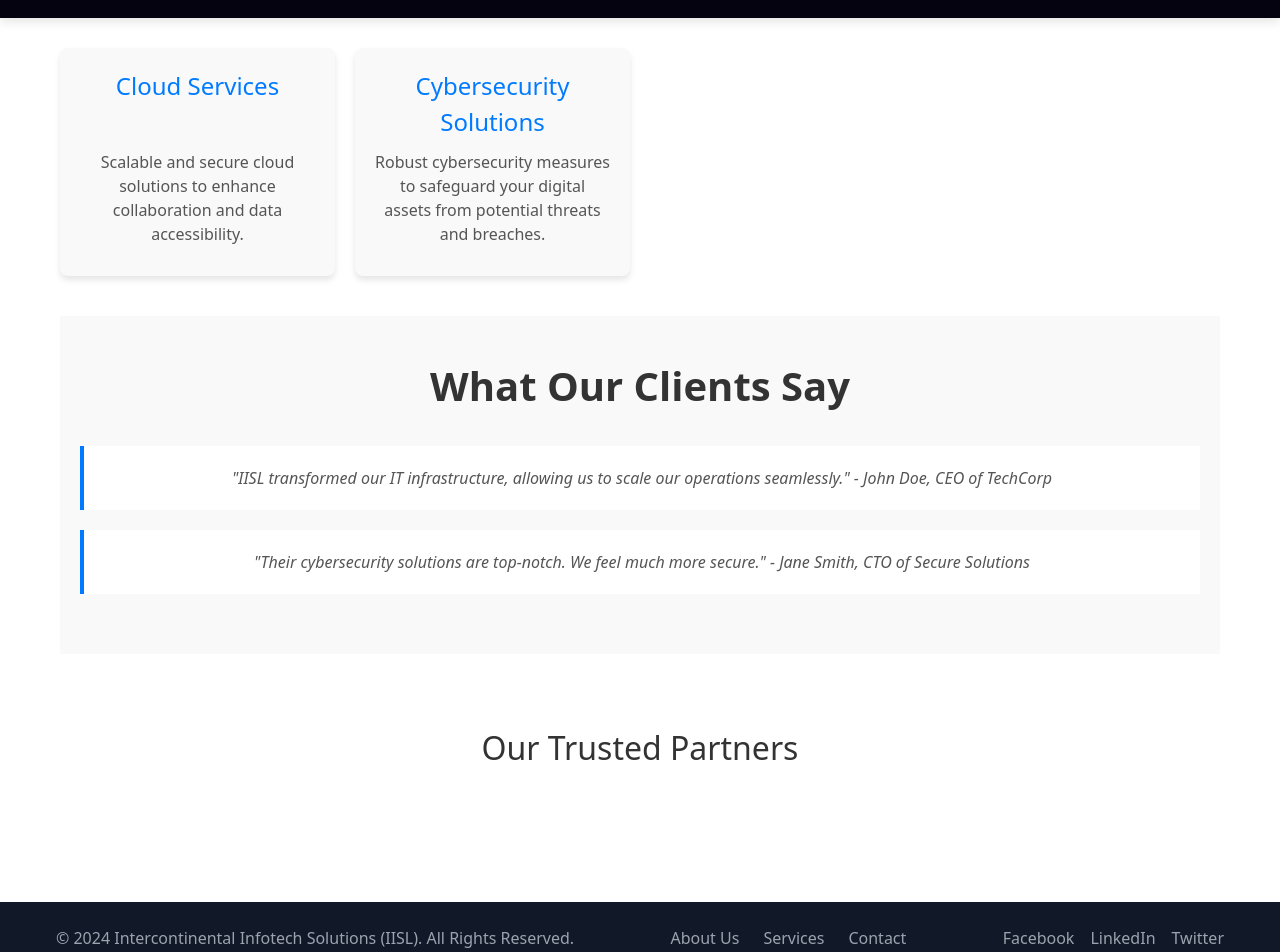
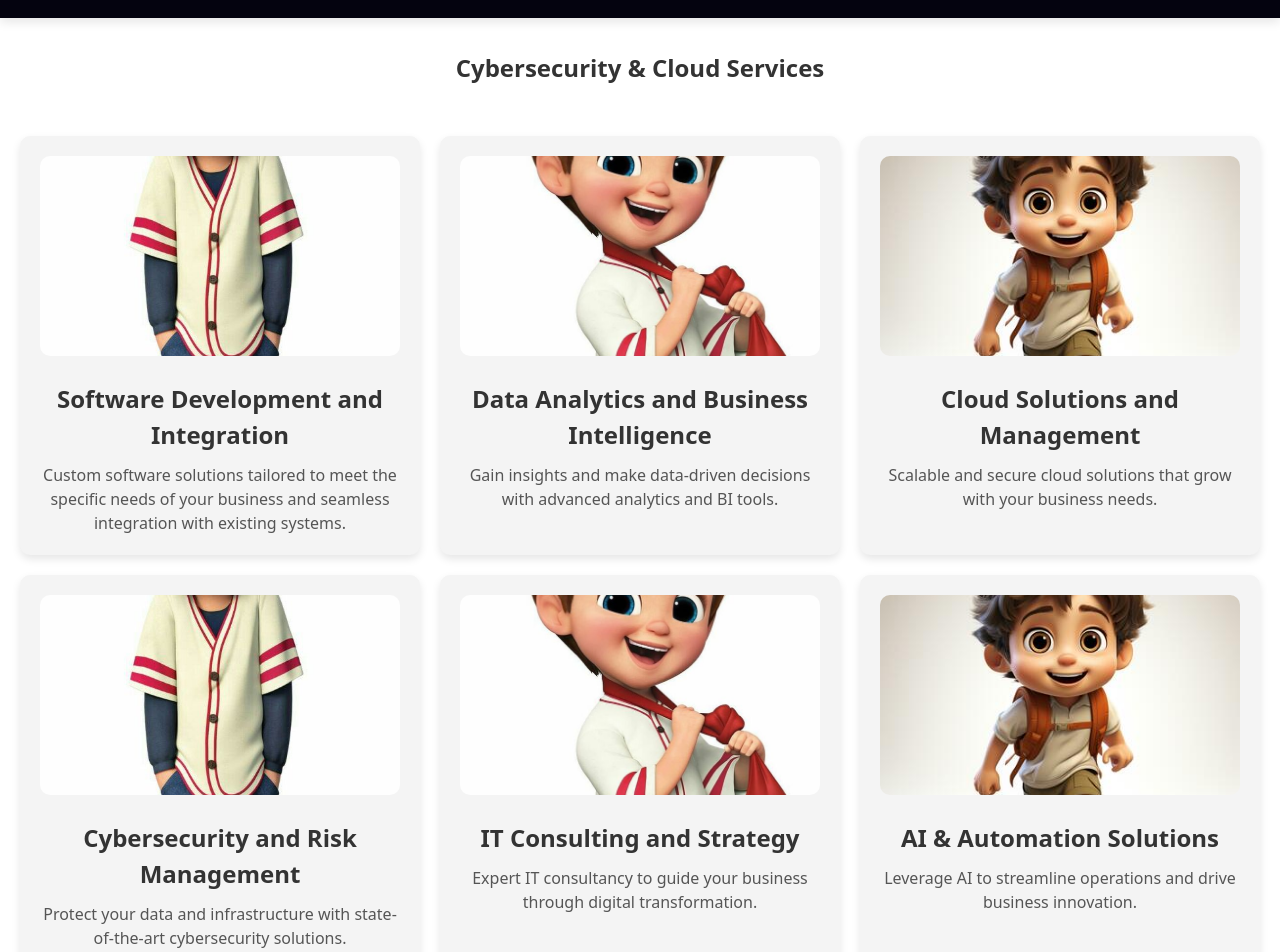
Before and after one commit to mperwe/iisl_website, a React (Create React App) app: page /cyber in a window 1280 px wide. Shown: the part 80-1032 px from the top of the page. Built offline with nearby package versions, Linux system fonts and the light colour scheme.

Commit message:
edit Services

```diff
--- a/src/pages/Services.js
+++ b/src/pages/Services.js
@@ -15,7 +15,7 @@ const Services = () => {
          <a href="/software" className="service-card">
           <h3 className="service-title">Data Analytics and Business Intelligence</h3>
           <p className="service-description">
-          Data Analytics and Business Intelligence
+          Turning data into insights, using analysis and forecasts to guide strategic decisions and drive growth.
           </p>
         </a>
 
@@ -23,7 +23,7 @@ const Services = () => {
         <a href="/network" className="service-card">
           <h3 className="service-title">Managed IT Services</h3>
           <p className="service-description">
-            Comprehensive management of your IT infrastructure to ensure continuous operations and reduce downtime.
+          This involves outsourcing IT management to experts, ensuring smooth operations and security while businesses focus on their core tasks.
           </p>
         </a>
 
@@ -31,7 +31,7 @@ const Services = () => {
         <a href="/cyber" className="service-card">
           <h3 className="service-title">Cloud Services</h3>
           <p className="service-description">
-            Scalable and secure cloud solutions to enhance collaboration and data accessibility.
+          Offering remote access to computing resources like storage and software, Cloud Services provide businesses with scalability, flexibility, and cost savings.
           </p>
         </a>
 
@@ -39,24 +39,24 @@ const Services = () => {
         <a href="/cyber" className="service-card">
           <h3 className="service-title">Cybersecurity Solutions</h3>
           <p className="service-description">
-            Robust cybersecurity measures to safeguard your digital assets from potential threats and breaches.
+          Protect businesses from digital threats through measures like firewalls, encryption, and threat monitoring.
           </p>
         </a>
 
 
         {/* Software Development and Integration */}
         <a href="/software" className="service-card">
-          <h3 className="service-title">Software Development and Integration</h3>
+          <h3 className="service-title">Software Development & Integration</h3>
           <p className="service-description">
-            Custom software solutions tailored to meet the specific needs of your business and seamless integration with existing systems.
+          We focus on creating custom software solutions and ensuring seamless integration with existing systems to optimize business processes and functionality
           </p>
         </a>
 
         {/* IT Training and Development */}
         <a href="/consult" className="service-card">
-          <h3 className="service-title">IT Training and Development</h3>
+          <h3 className="service-title">IT Training and Outsourcing</h3>
           <p className="service-description">
-            Professional training programs designed to enhance the IT skills of your workforce and foster growth.
+          This involves training upskills the workforce, enhancing productivity, while outsourcing lets companies hire external experts for specific tasks, optimizing operations and reducing costs
           </p>
         </a>
 
@@ -64,16 +64,17 @@ const Services = () => {
         <a href="/consult" className="service-card">
           <h3 className="service-title">IT Consulting Services</h3>
           <p className="service-description">
-            Providing expert IT consulting to help businesses streamline operations, boost efficiency, and stay ahead of the competition.
+          We provide expert advice to businesses on how to use technology to achieve their goals. Consultants assess existing IT systems, recommend improvements, and help implement solutions to optimize efficiency, security, and busines growth.
           </p>
         </a>
 
 
          {/* Network Infrastructure Design and Optimization */}
          <a href="/network" className="service-card">
-          <h3 className="service-title">Network Infrastructure Design and Optimization</h3>
+          <h3 className="service-title">Network Infrastructure Design</h3>
           <p className="service-description">
-          Network Infrastructure Design and Optimization.
+
+          This involves planning and creating the layout for a company’s network, including servers, routers, switches, and connections. The goal is to ensure reliable, secure, and scalable communication systems that support business operations efficiently.
           </p>
         </a>
 
--- a/src/pages/consult.js
+++ b/src/pages/consult.js
@@ -1,47 +1,74 @@
 import React from "react";
-import "./Services.css"; // Link CSS
+import { Link } from "react-router-dom"; // Import Link from react-router-dom
+import "./styles.css"; // Link CSS
 
-// Import images for the extra cards
-import extraCard1Img from "../components/images/boy2.jpg";
-import extraCard2Img from "../components/images/boy2.jpg";
+// Import images for the service cards
+import card1Img from "../components/images/boy1.jpg";
+import card2Img from "../components/images/boy2.jpg";
+import card3Img from "../components/images/boy3.jpg";
+import card4Img from "../components/images/boy1.jpg";
+import card5Img from "../components/images/boy2.jpg";
+import card6Img from "../components/images/boy3.jpg";
 
-const Services = () => {
+const Software = () => {
   return (
-    <div className="services-container">
+    <div className="styles-container">
       {/* Services Section */}
-      <h2 className="services-title">IT Consultation & Training</h2>
-      <div className="services-grid">
-
-        {/* IT Training and Development */}
-        <a href="" className="service-card">
-          <h3 className="service-title">IT Training and Development</h3>
-          <p className="service-description">
-            Professional training programs designed to enhance the IT skills of your workforce and foster growth.
+      <h2 className="styles-title">Training & Consultation</h2>
+      <div className="styles-grid">
+        {/* Styles Cards */}
+        <a href="#" className="styles-card">
+          <img src={card1Img} alt="Software Development" className="styles-image" />
+          <h3 className="styles-title">Software Development and Integration</h3>
+          <p className="styles-description">
+            Custom software solutions tailored to meet the specific needs of your business and seamless integration with existing systems.
           </p>
         </a>
-
-        {/* IT Consulting Services */}
-        <a href="" className="service-card">
-          <h3 className="service-title">IT Consulting Services</h3>
-          <p className="service-description">
-            Providing expert IT consulting to help businesses streamline operations, boost efficiency, and stay ahead of the competition.
+        <a href="#" className="styles-card">
+          <img src={card2Img} alt="Data Analytics" className="styles-image" />
+          <h3 className="styles-title">Data Analytics and Business Intelligence</h3>
+          <p className="styles-description">
+            Gain insights and make data-driven decisions with advanced analytics and BI tools.
           </p>
         </a>
-
+        <a href="#" className="styles-card">
+          <img src={card3Img} alt="Cloud Solutions" className="styles-image" />
+          <h3 className="styles-title">Cloud Solutions and Management</h3>
+          <p className="styles-description">
+            Scalable and secure cloud solutions that grow with your business needs.
+          </p>
+        </a>
+        <a href="#" className="styles-card">
+          <img src={card4Img} alt="Cybersecurity" className="styles-image" />
+          <h3 className="styles-title">Cybersecurity and Risk Management</h3>
+          <p className="styles-description">
+            Protect your data and infrastructure with state-of-the-art cybersecurity solutions.
+          </p>
+        </a>
+        <a href="#" className="styles-card">
+          <img src={card5Img} alt="IT Consulting" className="styles-image" />
+          <h3 className="styles-title">IT Consulting and Strategy</h3>
+          <p className="styles-description">
+            Expert IT consultancy to guide your business through digital transformation.
+          </p>
+        </a>
+        <a href="#" className="styles-card">
+          <img src={card6Img} alt="AI & Automation" className="styles-image" />
+          <h3 className="styles-title">AI & Automation Solutions</h3>
+          <p className="styles-description">
+            Leverage AI to streamline operations and drive business innovation.
+          </p>
+        </a>
       </div>
 
-      {/* Testimonials Section */}
-      <div className="testimonials-section">
-        <h2 className="section-title">What Our Clients Say</h2>
-        <div className="testimonial">
-          <p>"IISL transformed our IT infrastructure, allowing us to scale our operations seamlessly." - John Doe, CEO of TechCorp</p>
-        </div>
-        <div className="testimonial">
-          <p>"Their cybersecurity solutions are top-notch. We feel much more secure." - Jane Smith, CTO of Secure Solutions</p>
-        </div>
+      {/* Back to Services Button */}
+      <div className="back-button-container">
+        <Link to="/services" className="back-button">
+          Back to Services
+        </Link>
       </div>
 
-      {/* Business Partners Section */}
+           {/* Business Partners Section */}
       <div className="partners-section">
         <h2 className="section-title">Our Trusted Partners</h2>
         <div className="partners-logos">
@@ -52,4 +79,4 @@ const Services = () => {
   );
 };
 
-export default Services;
+export default Software;
--- a/src/pages/cyber.js
+++ b/src/pages/cyber.js
@@ -1,48 +1,74 @@
 import React from "react";
-import "./Services.css"; // Link CSS
+import { Link } from "react-router-dom"; // Import Link from react-router-dom
+import "./styles.css"; // Link CSS
 
-// Import images for the extra cards
-import extraCard1Img from "../components/images/boy2.jpg";
-import extraCard2Img from "../components/images/boy2.jpg";
+// Import images for the service cards
+import card1Img from "../components/images/boy1.jpg";
+import card2Img from "../components/images/boy2.jpg";
+import card3Img from "../components/images/boy3.jpg";
+import card4Img from "../components/images/boy1.jpg";
+import card5Img from "../components/images/boy2.jpg";
+import card6Img from "../components/images/boy3.jpg";
 
-const Services = () => {
+const Software = () => {
   return (
-    <div className="services-container">
+    <div className="styles-container">
       {/* Services Section */}
-      <h2 className="services-title">Cybersecurity | Cloud Services</h2>
-      <div className="services-grid">
-
-        {/* Cloud Services */}
-        <a href="" className="service-card">
-          <h3 className="service-title">Cloud Services</h3>
-          <p className="service-description">
-            Scalable and secure cloud solutions to enhance collaboration and data accessibility.
+      <h2 className="styles-title">Cybersecurity & Cloud Services</h2>
+      <div className="styles-grid">
+        {/* Styles Cards */}
+        <a href="#" className="styles-card">
+          <img src={card1Img} alt="Software Development" className="styles-image" />
+          <h3 className="styles-title">Software Development and Integration</h3>
+          <p className="styles-description">
+            Custom software solutions tailored to meet the specific needs of your business and seamless integration with existing systems.
           </p>
         </a>
-
-        {/* Cybersecurity Solutions */}
-        <a href="" className="service-card">
-          <h3 className="service-title">Cybersecurity Solutions</h3>
-          <p className="service-description">
-            Robust cybersecurity measures to safeguard your digital assets from potential threats and breaches.
+        <a href="#" className="styles-card">
+          <img src={card2Img} alt="Data Analytics" className="styles-image" />
+          <h3 className="styles-title">Data Analytics and Business Intelligence</h3>
+          <p className="styles-description">
+            Gain insights and make data-driven decisions with advanced analytics and BI tools.
           </p>
         </a>
-
-
+        <a href="#" className="styles-card">
+          <img src={card3Img} alt="Cloud Solutions" className="styles-image" />
+          <h3 className="styles-title">Cloud Solutions and Management</h3>
+          <p className="styles-description">
+            Scalable and secure cloud solutions that grow with your business needs.
+          </p>
+        </a>
+        <a href="#" className="styles-card">
+          <img src={card4Img} alt="Cybersecurity" className="styles-image" />
+          <h3 className="styles-title">Cybersecurity and Risk Management</h3>
+          <p className="styles-description">
+            Protect your data and infrastructure with state-of-the-art cybersecurity solutions.
+          </p>
+        </a>
+        <a href="#" className="styles-card">
+          <img src={card5Img} alt="IT Consulting" className="styles-image" />
+          <h3 className="styles-title">IT Consulting and Strategy</h3>
+          <p className="styles-description">
+            Expert IT consultancy to guide your business through digital transformation.
+          </p>
+        </a>
+        <a href="#" className="styles-card">
+          <img src={card6Img} alt="AI & Automation" className="styles-image" />
+          <h3 className="styles-title">AI & Automation Solutions</h3>
+          <p className="styles-description">
+            Leverage AI to streamline operations and drive business innovation.
+          </p>
+        </a>
       </div>
 
-      {/* Testimonials Section */}
-      <div className="testimonials-section">
-        <h2 className="section-title">What Our Clients Say</h2>
-        <div className="testimonial">
-          <p>"IISL transformed our IT infrastructure, allowing us to scale our operations seamlessly." - John Doe, CEO of TechCorp</p>
-        </div>
-        <div className="testimonial">
-          <p>"Their cybersecurity solutions are top-notch. We feel much more secure." - Jane Smith, CTO of Secure Solutions</p>
-        </div>
+      {/* Back to Services Button */}
+      <div className="back-button-container">
+        <Link to="/services" className="back-button">
+          Back to Services
+        </Link>
       </div>
 
-      {/* Business Partners Section */}
+           {/* Business Partners Section */}
       <div className="partners-section">
         <h2 className="section-title">Our Trusted Partners</h2>
         <div className="partners-logos">
@@ -53,4 +79,4 @@ const Services = () => {
   );
 };
 
-export default Services;
+export default Software;
```
Also changed, not shown: src/pages/software.js (+14 -13 lines).
